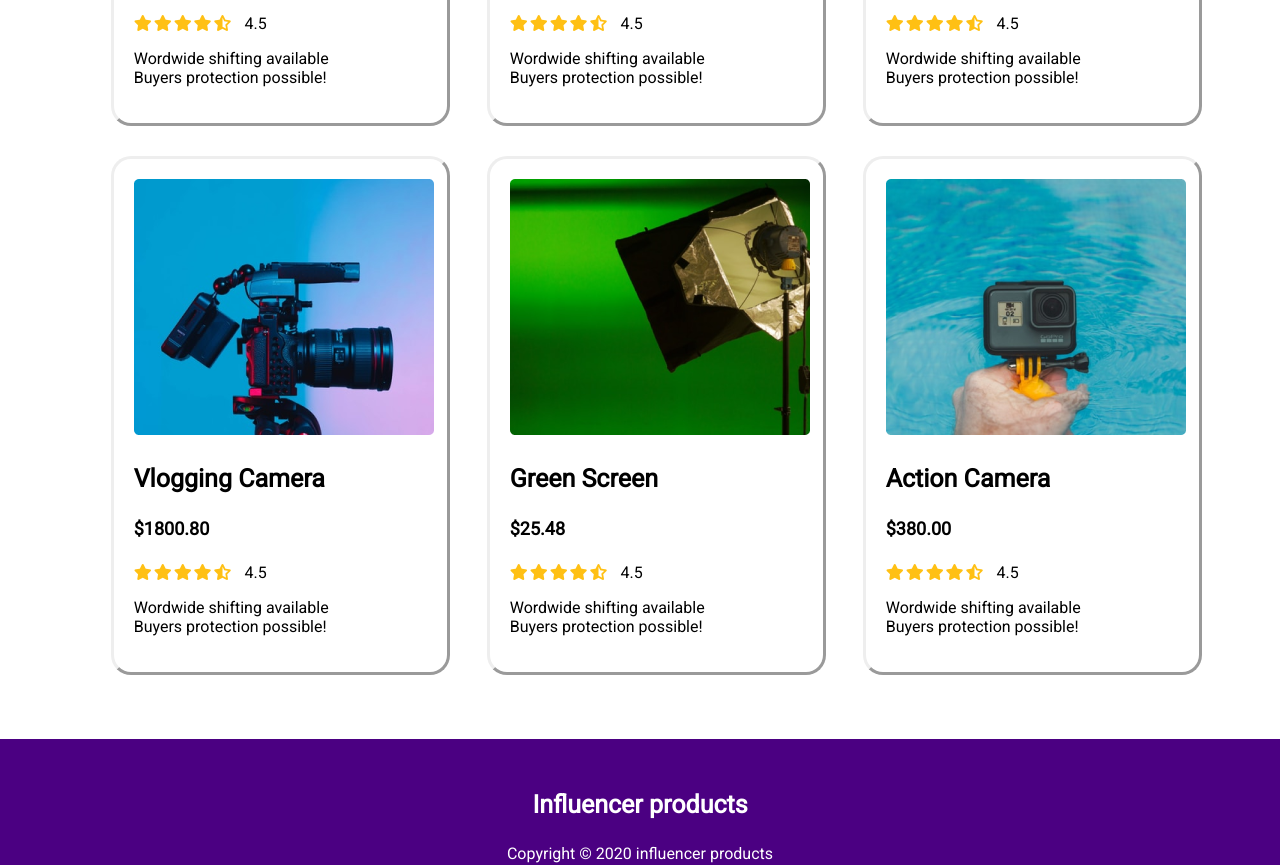
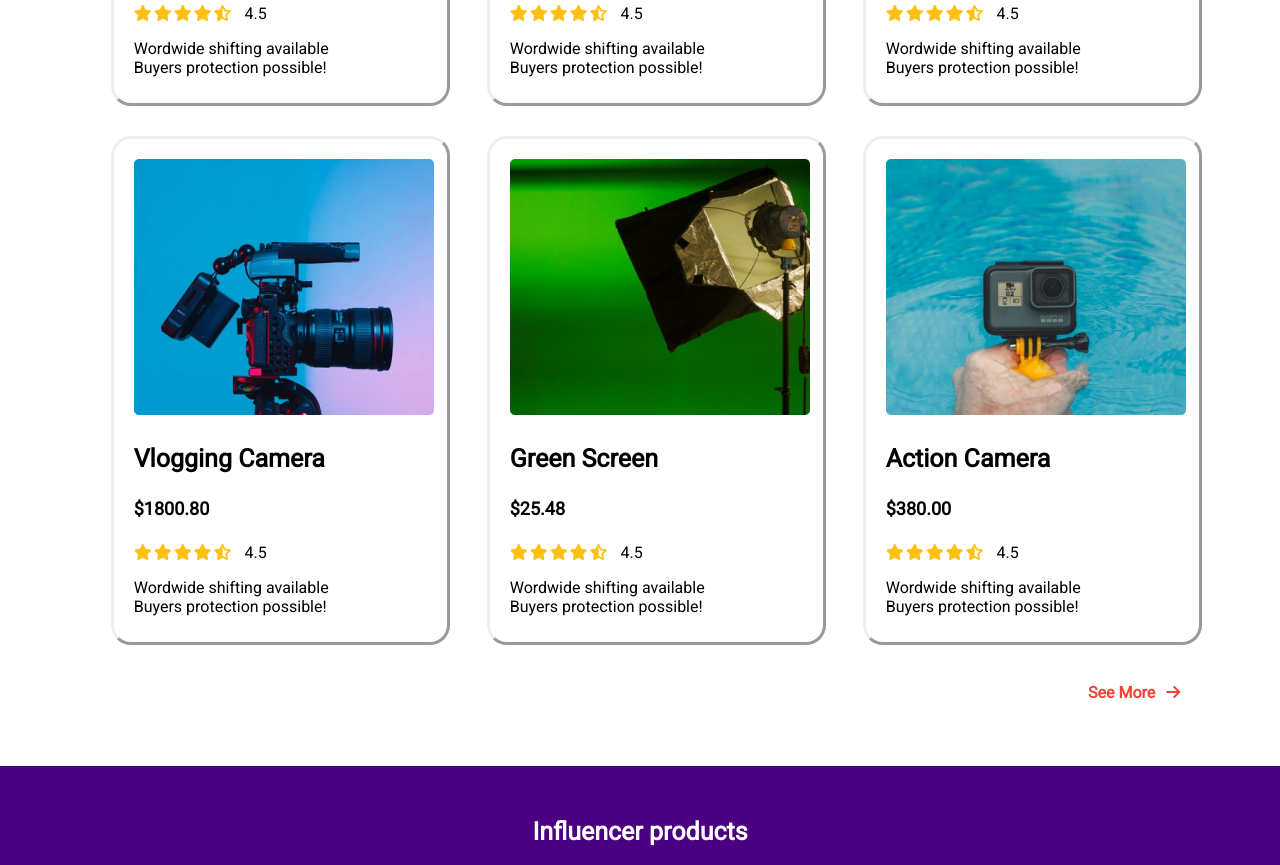
Before and after one commit to imtiazahammed1/influencer-gear-main, a plain HTML site: page index.html in a window 1280 px wide. Shown: the part 1680-2545 px from the top of the page. Drawn offline with Linux system fonts and the light colour scheme.

Commit message:
footer-added-lasttime

```diff
--- a/index.html
+++ b/index.html
@@ -39,8 +39,8 @@
 
         <h2>Popular Collection</h2>
 
-        <section class="container">
-
+        <section>
+            <div class="container">
                 <div class="collections">
                     <div class="collection">
                         <div class="collection-banner">
@@ -284,9 +284,15 @@
                         </div>
 
                     </div>
+                </div>
+            </div>
+            <div id="anchor-button">
+                <a class="read-briefly" target="_blank"
+                    href="https://www.photographyaxis.com/photography-articles/different-types-of-cameras/">See More <i
+                        class="fas fa-arrow-right"></i>
+                </a>
 
             </div>
-
 
         </section>
 
--- a/style.css
+++ b/style.css
@@ -69,7 +69,7 @@ h2 {
     padding-left: 20px;
     padding-right: 20px;
     padding-top: 20px;
-    padding-bottom: 20px;
+    padding-bottom: 10px;
     border-style: outset;
     border-radius: 20px;
     box-shadow: 10px 10px 1% gray;
@@ -100,6 +100,16 @@ h4{
 }
 span{
     padding-left: 15px;
+}
+#anchor-button{
+    margin-left: 85%;
+    margin-top: 3%;
+    margin-bottom: 3%;
+}
+.read-briefly{
+    text-decoration: none;
+    color: #f44336;
+    font-weight: 700;
 }
 #background-color{
     margin-top: 5%;
```
Lines whose indentation alone changed are shown as unchanged.
